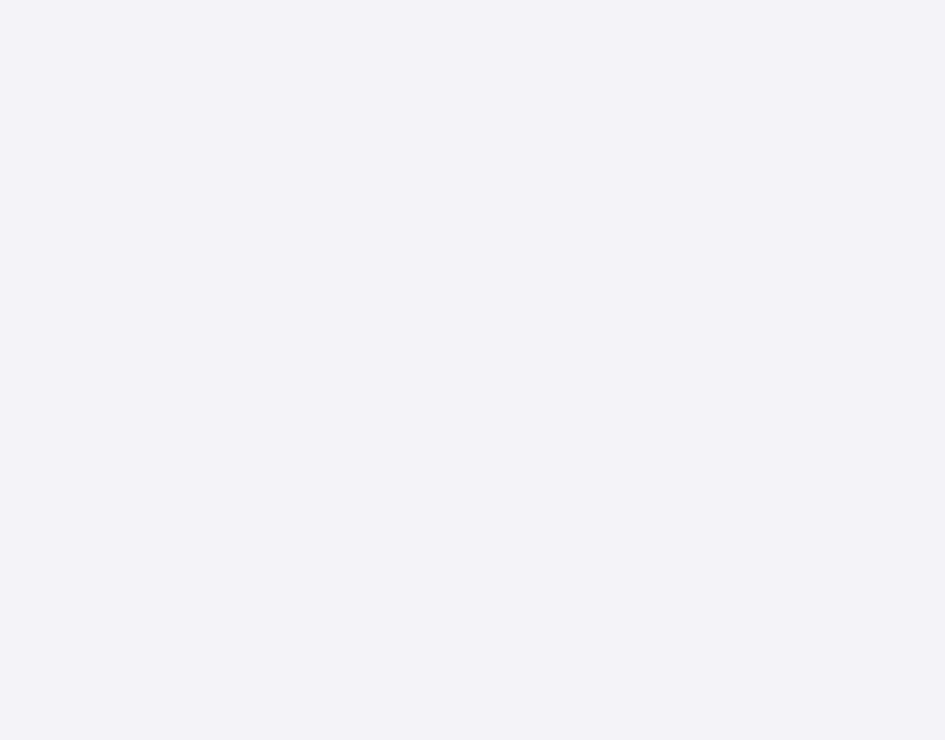
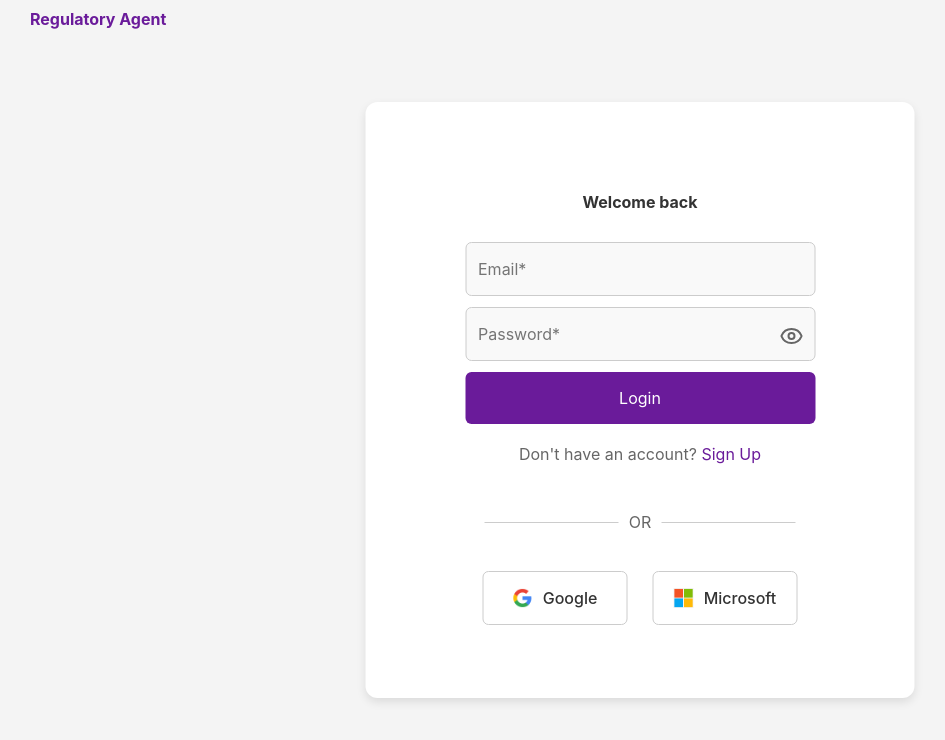
Before and after one commit to andigelaoff/Regulatory-Mimic, a React (Vite) app in the folder Full-App/frontend/: page /Regulatory_Agent-Frontend/login in a window 1280 px wide. Shown: the top 740 px of the page, without its empty margins (0-945 px from the left). Built offline with nearby package versions, Linux system fonts and the light colour scheme.

Commit message:
regulatory > hr

```diff
--- a/Full-App/frontend/src/App.tsx
+++ b/Full-App/frontend/src/App.tsx
@@ -11,7 +11,7 @@ import LandingPage from './components/AuthPage';
 
 function App() {
   return (
-    <Router basename="/Hr_Agent-Frontend">
+    <Router basename="/Regulatory_Agent-Frontend">
       <AuthProvider>
         <Routes>
           <Route
--- a/Full-App/frontend/src/components/AuthPage.tsx
+++ b/Full-App/frontend/src/components/AuthPage.tsx
@@ -9,7 +9,7 @@ const AuthPage = () => {
     <div className="container">
       <div className="left-section">
         <div className="left-content">
-          <h1 className="title">Welcome to HR Agent</h1>
+          <h1 className="title">Welcome to Regulatory Agent</h1>
         </div>
       </div>
 
--- a/Full-App/frontend/src/components/LoginPage.tsx
+++ b/Full-App/frontend/src/components/LoginPage.tsx
@@ -32,7 +32,7 @@ const LoginPage = () => {
 
   return (
     <div className="login-container">
-      <h1 className="login-logo" onClick={() => navigate("/")}>HR Agent</h1>
+      <h1 className="login-logo" onClick={() => navigate("/")}>Regulatory Agent</h1>
 
       <div className="login-box">
         <h2 className="login-text">Welcome back</h2>
--- a/Full-App/frontend/src/components/SignUp.tsx
+++ b/Full-App/frontend/src/components/SignUp.tsx
@@ -48,7 +48,7 @@ const SignupPage = () => {
 
   return (
     <div className="signup-container">
-      <h1 className="signup-logo" onClick={() => navigate("/")}>HR Agent</h1>
+      <h1 className="signup-logo" onClick={() => navigate("/")}>Regulatory Agent</h1>
       <div className="signup-box">
         <h2 className="signup-text">Create an account</h2>
         <p className="signup-login-text">
--- a/Full-App/frontend/src/components/mainContent.tsx
+++ b/Full-App/frontend/src/components/mainContent.tsx
@@ -1003,7 +1003,7 @@ const MainContent = ({ isCollapsed, onToggleCollapse, currentChat, setCurrentCha
 
                         <input
                             type="text"
-                            placeholder="Message HR Agent..."
+                            placeholder="Message Regulatory Agent..."
                             value={inputMessage}
                             onChange={(e) => setInputMessage(e.target.value)}
                             onKeyPress={(e) => {
--- a/Full-App/frontend/src/components/sidebar.tsx
+++ b/Full-App/frontend/src/components/sidebar.tsx
@@ -132,7 +132,7 @@ const Sidebar = ({
         <>
           <div className="sidebar-header">
             <div className="sidebar-title">
-              <h1>HR Agent</h1>
+              <h1>Regulatory Agent</h1>
             </div>
             <div className="top-buttons">
               <button
```
